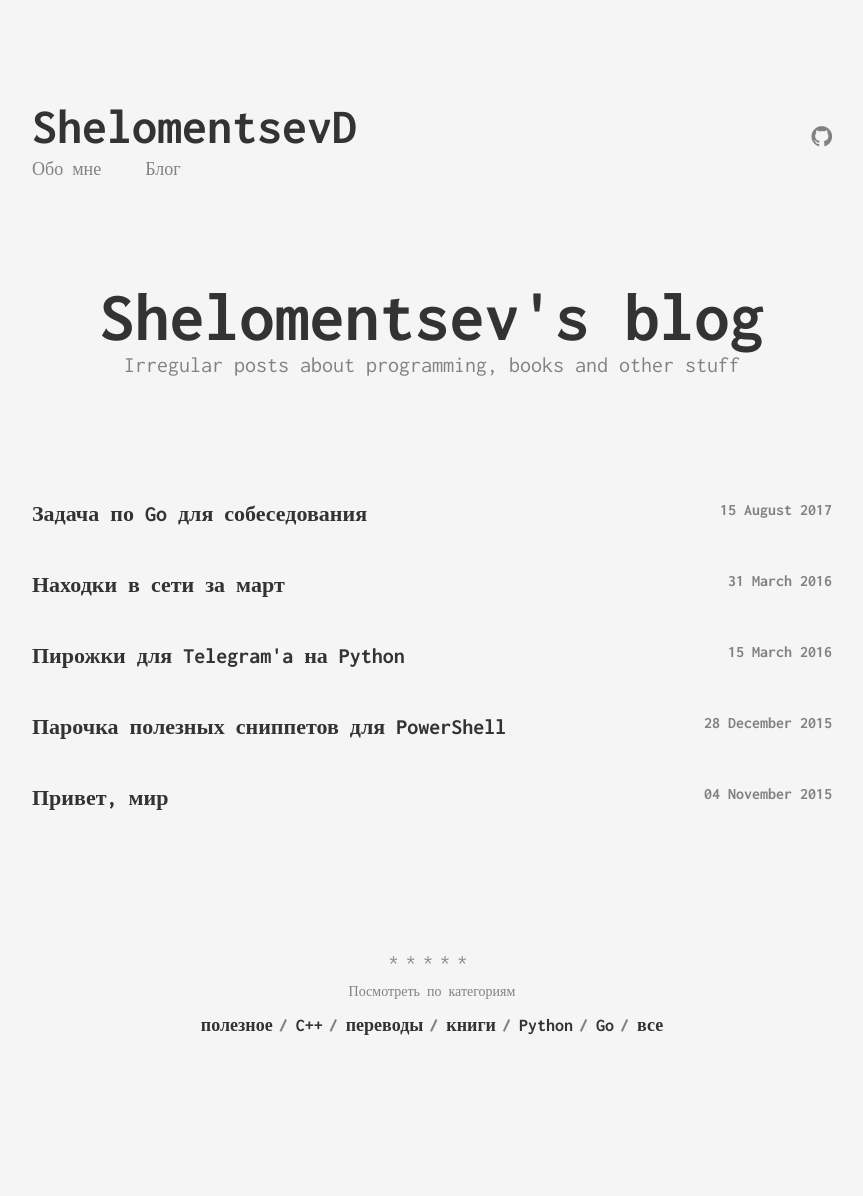
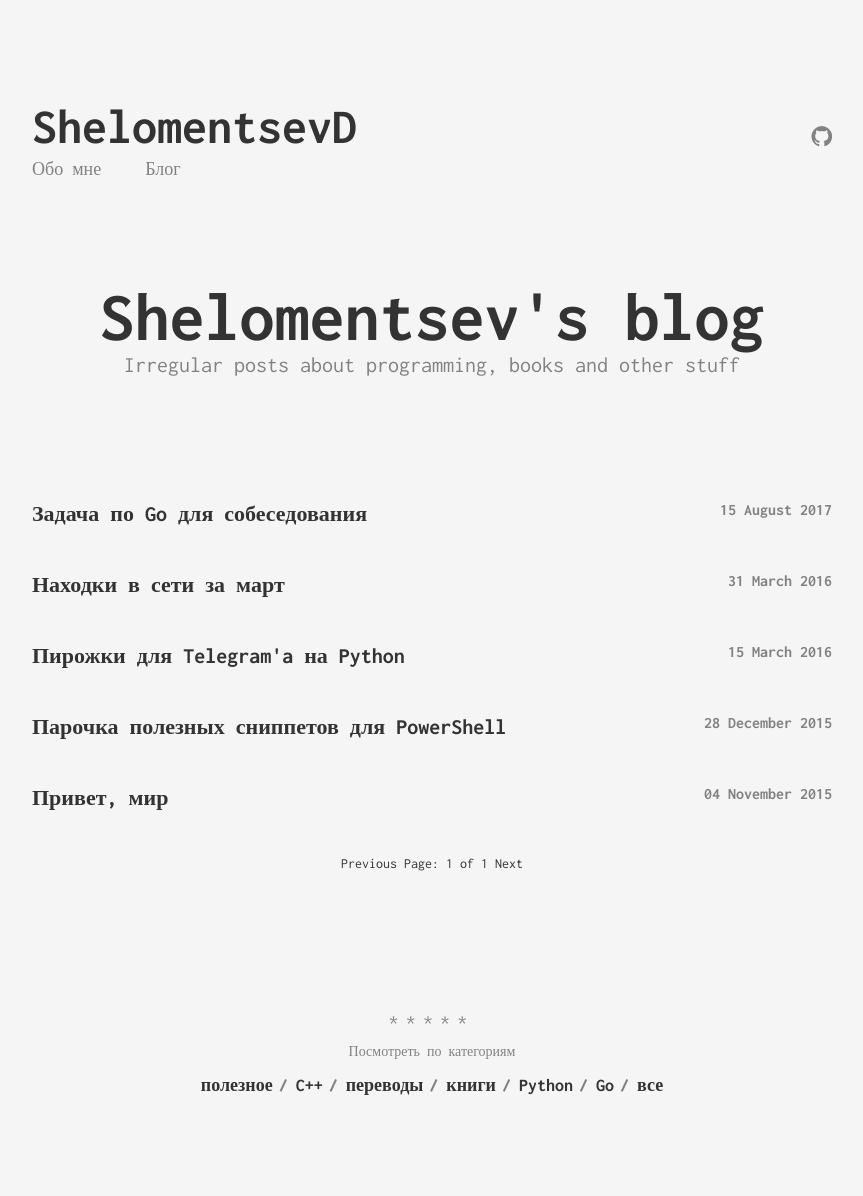
Before and after one commit to shelomentsevd/shelomentsevd.github.io, a Jekyll site: the page built from index.html, in a window 1280 px wide. Shown: the whole page, without its empty margins (208-1071 px from the left). Built offline with Jekyll 4.4.1, drawn with Linux system fonts in a browser that asks for light colours; the list of posts is cut into pages by our own code; before the commit the page ends 1136 px from its top, so only the background shows below that.

Commit message:
pagination and font

```diff
--- a/_config.yml
+++ b/_config.yml
@@ -1,5 +1,6 @@
 # Site settings
 title: ShelomentsevD
+gems: [jekyll-paginate]
 description: >
   Shelomentsev Dmitriy personal blog.
   Личный блог Шеломенцева Дмитрия.
@@ -16,3 +17,5 @@ google_analytics: 'UA-73125530-1'
 
 # Build settings
 markdown: kramdown
+paginate: 5
+paginate_path: "/page:num"
--- a/_includes/externals/styling.html
+++ b/_includes/externals/styling.html
@@ -1,5 +1,9 @@
-<link href='http://fonts.googleapis.com/css?family=Inconsolata:400,700' rel='stylesheet' type='text/css'>
+<link href='//fonts.googleapis.com/css?family=Inconsolata:400,700' rel='stylesheet' type='text/css'>
 <link rel="stylesheet" href="{{ "/assets/vendor/normalize-css/normalize.css" | prepend: site.baseurl }}">
 <link rel="stylesheet" href="{{ "/css/main.css" | prepend: site.baseurl }}">
-<link rel="stylesheet" href="{{ "/assets/vendor/highlight/styles/solarized_dark.css" | prepend: site.baseurl }}">
+{% if site.styles contains site.highlightstyle %}
+  <link rel="stylesheet" href="{{ site.baseurl }}/assets/vendor/highlight/styles/{{ site.highlightstyle }}.css">
+{% else %}
+  <link rel="stylesheet" href="{{ site.baseurl }}/assets/vendor/highlight/styles/solarized_dark.css">
+{% endif %}
 <link rel="stylesheet" href="{{ "/assets/vendor/font-awesome/css/font-awesome.css" | prepend: site.baseurl }}">
--- a/_sass/_default.scss
+++ b/_sass/_default.scss
@@ -17,7 +17,6 @@ a {
 
 p {
     font-size: 20px;
-    color: $iron;
     line-height: 32px;
 }
 
@@ -304,3 +303,11 @@ strong {
         font-size: 18px;
     }
 }
+
+.pagination {
+    font-size: 14px;
+    padding: 0px;
+    text-align: center;
+    position: relative;
+
+}
--- a/index.html
+++ b/index.html
@@ -2,10 +2,12 @@
 layout: page
 title:	Shelomentsev's blog
 subtitle: Irregular posts about programming, books and other stuff
+sitemap:
+priority: 0.9
 ---
 
 <ul class="list-posts">
-    {% for post in site.posts %}
+{% for post in paginator.posts %}
       <li class="post-teaser">
           <a href="{{ post.url | prepend: site.baseurl }}">
               <span class="post-teaser__title">{{ post.title }}</span>
@@ -13,4 +15,20 @@ subtitle: Irregular posts about programming, books and other stuff
           </a>
       </li>
 {% endfor %}
+
+<!-- Pagination links -->
+<div class="pagination">
+{% if paginator.previous_page %}
+  <a href="{{ paginator.previous_page_path }}" class="previous">Previous</a>
+{% else %}
+  <span class="previous">Previous</span>
+{% endif %}
+<span class="page_number ">Page: {{ paginator.page }} of {{ paginator.total_pages }}</span>
+{% if paginator.next_page %}
+  <a href="{{ paginator.next_page_path }}" class="next">Next</a>
+{% else %}
+  <span class="next ">Next</span>
+{% endif %}
+</div>
+
 </ul>
```
Lines whose indentation alone changed are shown as unchanged.
